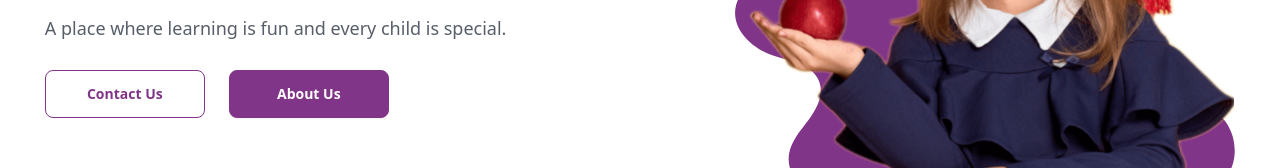
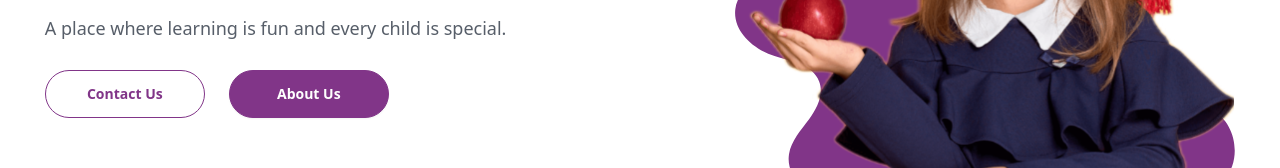
Before and after one commit to misbahulhoq/arbanpublicschool, a Next.js app: page / in a window 1280 px wide. Shown: the part 577-745 px from the top of the page. Built offline with nearby package versions, Linux system fonts and the light colour scheme; no server answers.

Commit message:
updated header and hero

```diff
--- a/src/components/home/Hero.tsx
+++ b/src/components/home/Hero.tsx
@@ -15,10 +15,12 @@ const HeroSection = () => {
           </p>
 
           <div className="button-wrapper flex items-center gap-6 max-[420px]:flex-col max-[420px]:items-start">
-            <button className="btn btn-outline btn-primary w-40">
+            <button className="btn btn-outline btn-primary w-40 rounded-full">
               Contact Us
             </button>
-            <button className="btn btn-primary w-40">About Us</button>
+            <button className="btn btn-primary w-40 rounded-full">
+              About Us
+            </button>
           </div>
         </div>
 
--- a/src/components/shared/Header.tsx
+++ b/src/components/shared/Header.tsx
@@ -6,6 +6,7 @@ import Link from "next/link";
 import Image from "next/image";
 import { useGetUserInfoQuery } from "@/redux/features/auth/authApi";
 import Swal from "sweetalert2";
+import { FaUser } from "react-icons/fa";
 
 const Header = () => {
   const [theme, setTheme] = useState(
@@ -14,9 +15,8 @@ const Header = () => {
       : "light",
   );
   const [showNavAnimation, setShowNavAnimation] = useState(false);
-
   const [showUserMenu, setUserMenu] = useState(false);
-  const imageRef = useRef<HTMLImageElement>(null);
+  const imageRef = useRef<HTMLButtonElement>(null);
   const { data: userInfo, isLoading } = useGetUserInfoQuery();
 
   const handleTheme = (e: ChangeEvent<HTMLInputElement>) => {
@@ -176,7 +176,16 @@ const Header = () => {
               userInfo && !isLoading ? "block" : "hidden"
             }`}
           >
-            <Image
+            <button
+              onClick={() => {
+                setUserMenu(!showUserMenu);
+              }}
+              ref={imageRef}
+            >
+              <FaUser className="select-none text-2xl" />
+            </button>
+
+            {/* <Image
               src={`/icons/user.svg`}
               alt="Clickable"
               height={30}
@@ -186,7 +195,7 @@ const Header = () => {
                 setUserMenu(!showUserMenu);
               }}
               ref={imageRef}
-            />
+            /> */}
 
             <ul
               className={`menu ${
```
